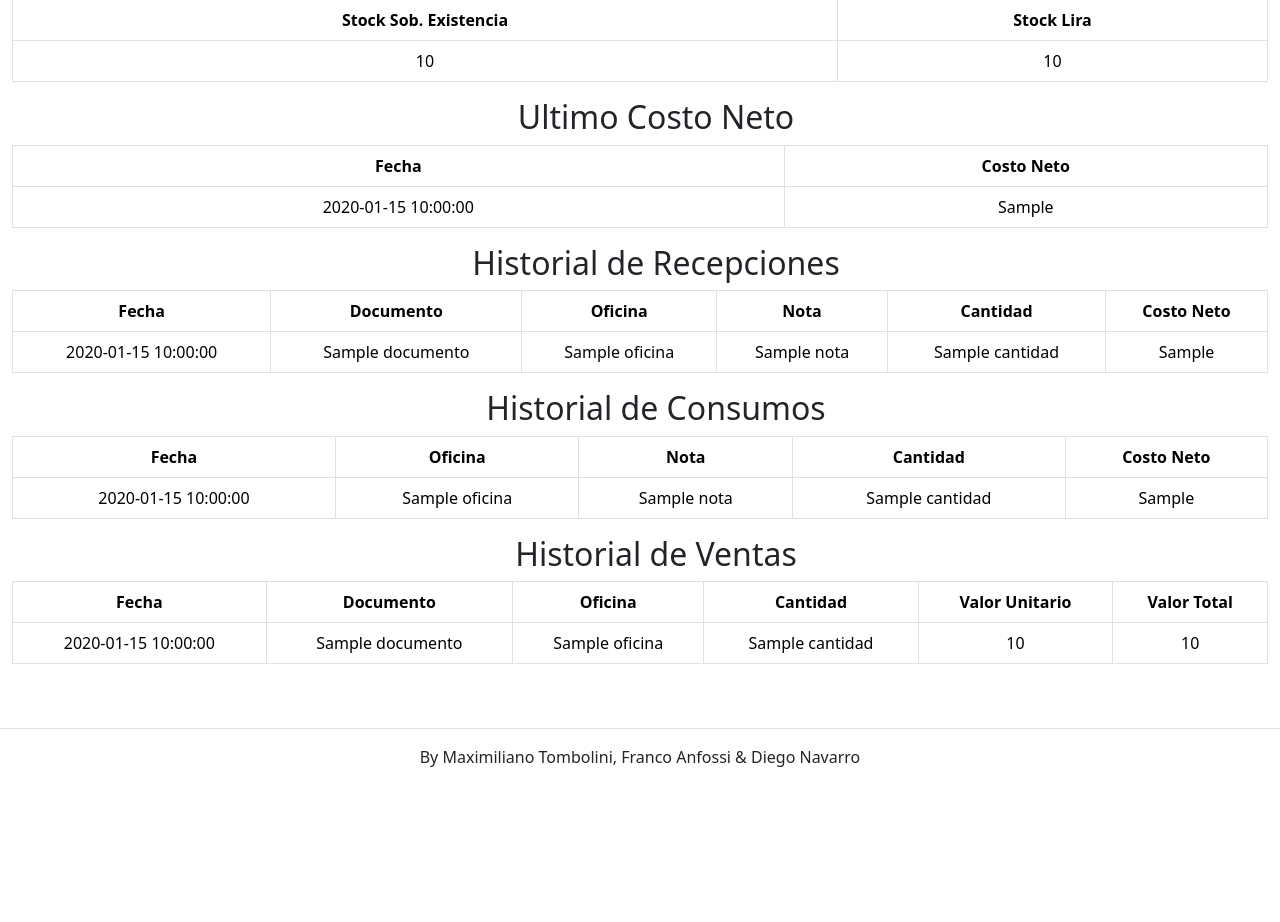
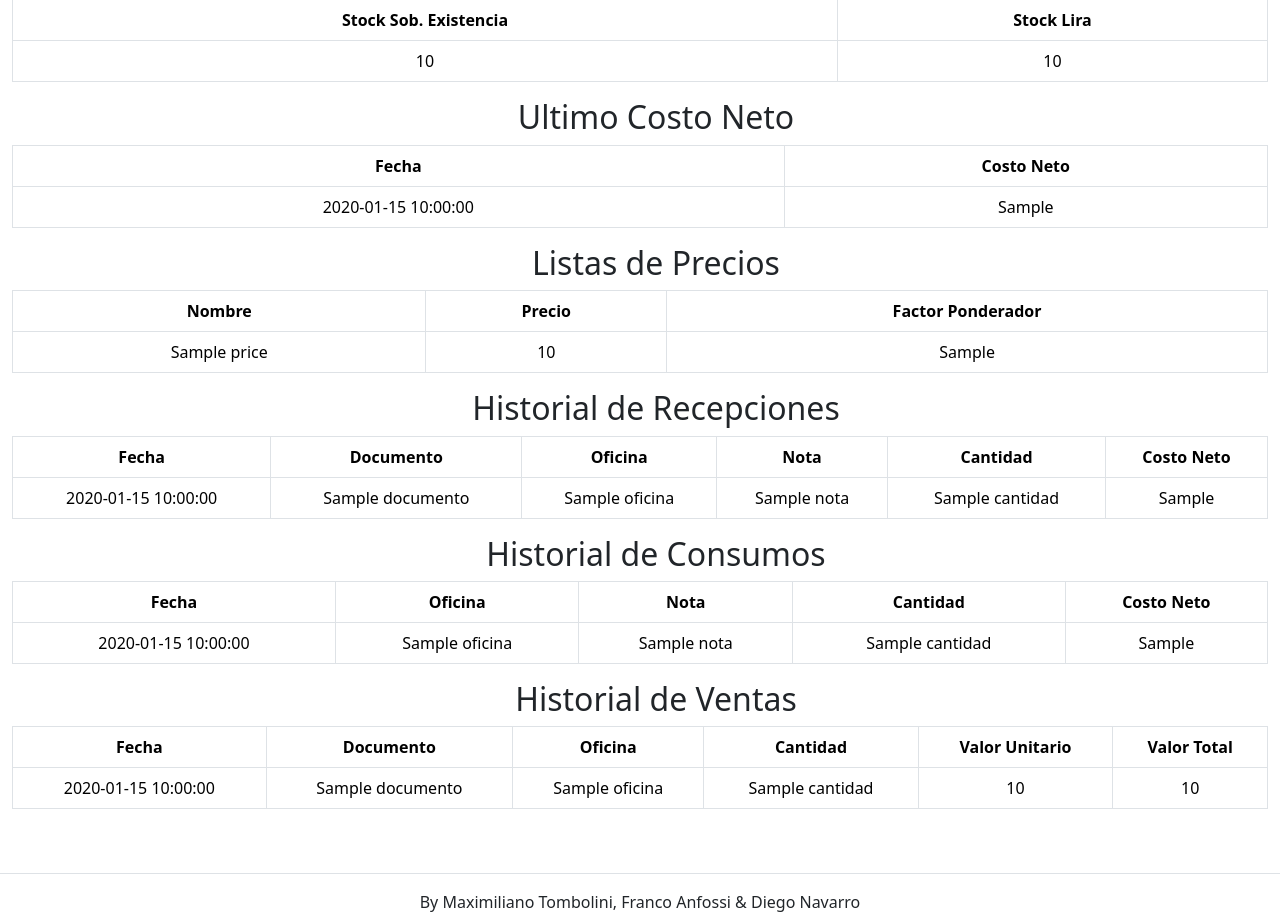
Before and after one commit to mtombolini/ROYAL-MOTO-MANAGER, a Flask app: template templates/tables/product_detail.html in a window 1280 px wide. Shown: the part 355-1277 px from the top of the page. Before the commit the page ends 1122 px from the top, so only its background shows below. Run offline with Flask 3, Linux system fonts and the light colour scheme; the template is opened without the code that fills it: most values are stand-ins (such as "Sample title", 1, 10 or a date in 2020); parts of the project's set-up code (start-up, migrations or seed data) failed here and were passed over; some libraries are stand-ins or nearby versions.

Commit message:
factor p y lista de precios lista

```diff
--- a/app/dataframe_main.py
+++ b/app/dataframe_main.py
@@ -50,11 +50,17 @@ class DataFrameMain():
             self.df_receptions_details['Variant ID'].isin(self.df_products['Variant ID'])
         ]
 
+    def correct_price_list(self):
+        self.df_price_list = self.df_price_list[
+            self.df_price_list['Variant ID'].isin(self.df_products['Variant ID'])
+        ]
+
     def create_data_base(self, session):
         self.correct_documents()
         self.correct_returns()
         self.correct_consumos()
         self.correct_recetions()
+        self.correct_price_list()
 
         for index, row in self.df_products.iterrows():
             product = Product(
--- a/templates/tables/product_detail.html
+++ b/templates/tables/product_detail.html
@@ -86,13 +86,33 @@
                     {% if product.last_net_cost %}
                     <tr>
                         <td>{{ product.last_net_cost.fecha }}</td>
-                        <td>{{ product.last_net_cost.costo_neto }}</td>
+                        <td>{{ product.last_net_cost.costo_neto_formated }}</td>
                     </tr>
                     {% else %}
                     <tr>
                         <td colspan="2">No se encontró ningún registro de costo.</td>
                     </tr>
                     {% endif %}
+                </tbody>
+            </table>
+
+            <h2>Listas de Precios</h2>
+            <table class="table table-bordered history-table">
+                <thead>
+                    <tr>
+                        <th>Nombre</th>
+                        <th>Precio</th>
+                        <th>Factor Ponderador</th>
+                    </tr>
+                </thead>
+                <tbody>
+                    {% for price in product.price_list %}
+                    <tr>
+                        <td>{{ price.name }}</td>
+                        <td>{{ price.valor_formated }}</td>
+                        <td>{{ price.factor_ponderador_formated }}</td>
+                    </tr>
+                    {% endfor %}
                 </tbody>
             </table>
 
@@ -116,7 +136,7 @@
                         <td>{{ reception_detail_list.oficina }}</td>
                         <td>{{ reception_detail_list.nota }}</td>
                         <td>{{ reception_detail_list.cantidad }}</td>
-                        <td>{{ reception_detail_list.costo_neto }}</td>
+                        <td>{{ reception_detail_list.costo_neto_formated }}</td>
                     </tr>
                     {% endfor %}
                 </tbody>
@@ -140,7 +160,7 @@
                         <td>{{ consumption_detail_list.oficina }}</td>
                         <td>{{ consumption_detail_list.nota }}</td>
                         <td>{{ consumption_detail_list.cantidad }}</td>
-                        <td>{{ consumption_detail_list.costo_neto }}</td>
+                        <td>{{ consumption_detail_list.costo_neto_formated }}</td>
                     </tr>
                     {% endfor %}
                 </tbody>
@@ -165,8 +185,8 @@
                         <td>{{ sale_list.documento }}</td>
                         <td>{{ sale_list.oficina }}</td>
                         <td>{{ sale_list.cantidad }}</td>
-                        <td>{{ sale_list.valor_unitario }}</td>
-                        <td>{{ sale_list.valor_total }}</td>
+                        <td>{{ sale_list.valor_unitario_formated }}</td>
+                        <td>{{ sale_list.valor_total_formated }}</td>
                     </tr>
                     {% endfor %}
                 </tbody>
```
Also changed, not shown: api/extractors/price_list_extractor.py (+4 -4 lines), models/productos.py (+33 -7 lines), 1 other file.
